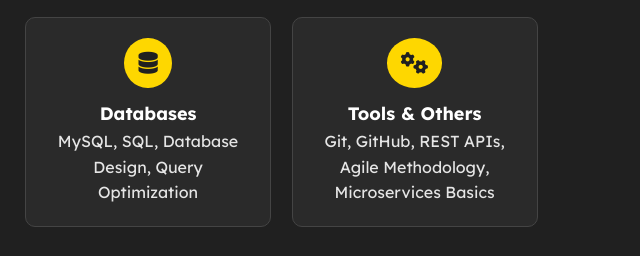
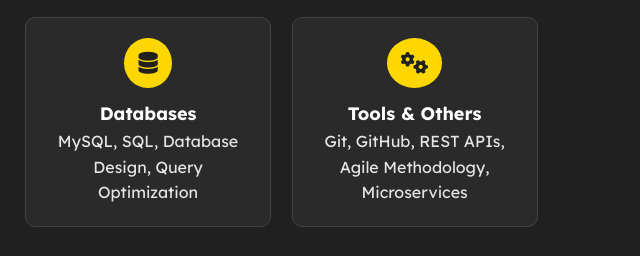
Before and after one commit to nagadevimuthyam/portfolio-website, a plain HTML site: page index.html in a window 1280 px wide. Shown: the part 1581-1837 px from the top of the page, 640-1280 px from the left. Drawn offline with nearby package versions, Linux system fonts and the light colour scheme.

Commit message:
Update skills list in index.html

```diff
--- a/index.html
+++ b/index.html
@@ -142,7 +142,7 @@
       <div class="skill-card">
         <i class="fa fa-gears"></i>
         <h4>Tools & Others</h4>
-        <p>Git, GitHub, REST APIs, Agile Methodology, Microservices Basics</p>
+        <p>Git, GitHub, REST APIs, Agile Methodology, Microservices </p>
       </div>
     </div>
   </div>
```
